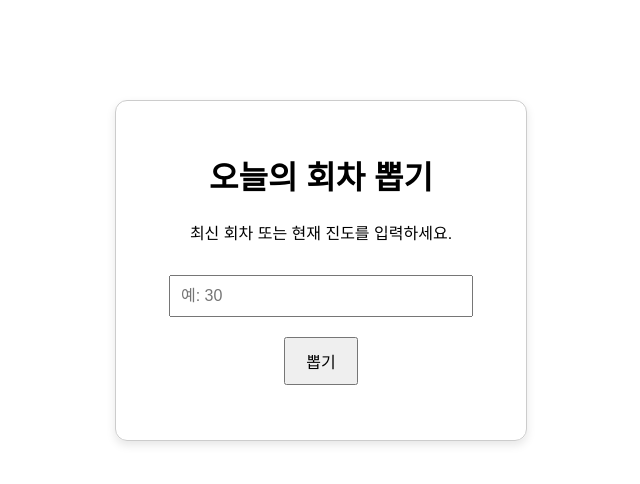
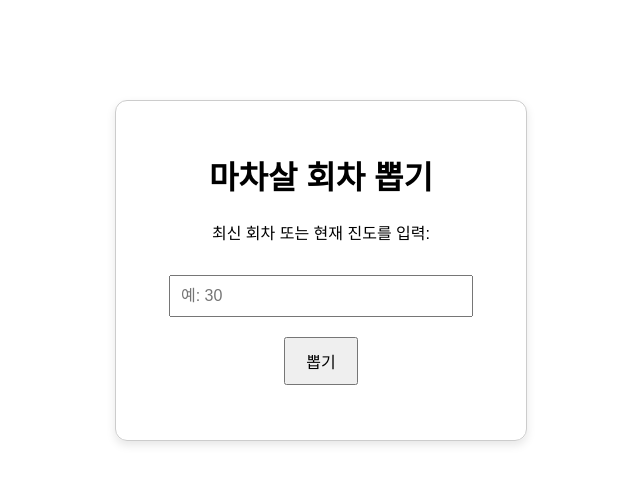
Before and after one commit to noeyijooy/machasal1, a plain HTML site: page index.html in a window 1280 px wide. Shown: the whole page, without its empty margins (319-959 px from the left). Drawn offline with Linux system fonts and the light colour scheme.

Commit message:
Update index.html

```diff
--- a/index.html
+++ b/index.html
@@ -44,8 +44,8 @@
 </head>
 <body>
   <div class="container">
-    <h1>오늘의 회차 뽑기</h1>
-    <p>최신 회차 또는 현재 진도를 입력하세요.</p>
+    <h1>마차살 회차 뽑기</h1>
+    <p>최신 회차 또는 현재 진도를 입력: </p>
     <input type="number" id="maxNumber" placeholder="예: 30" min="1">
     <br>
     <button onclick="pickRandom()">뽑기</button>
```
